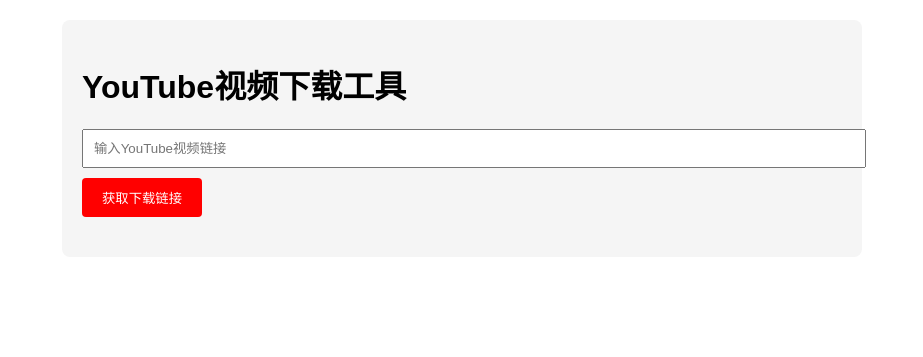
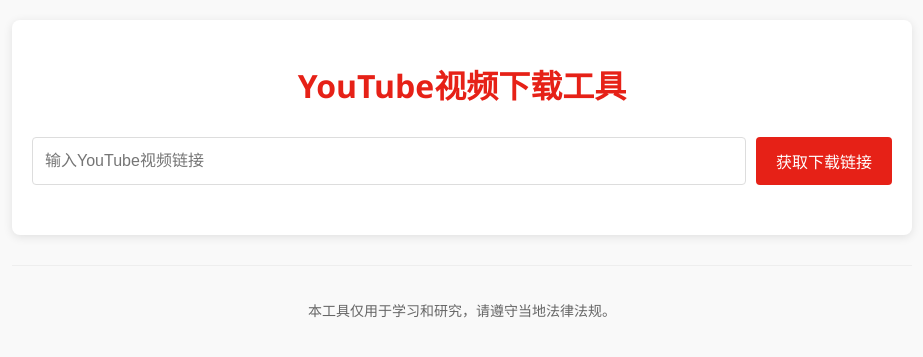
Before and after one commit to zhanghanting/youtube_tool, a Python web app: template templates/index.html in a window 1280 px wide. Shown: the top 357 px of the page, without its empty margins (178-1101 px from the left). Run offline with Jinja, Linux system fonts and the light colour scheme; the template is opened without the code that fills it, so the values that code supplies are empty.

Commit message:
Update index.html

```diff
--- a/templates/index.html
+++ b/templates/index.html
@@ -6,54 +6,112 @@
     <title>YouTube视频下载工具</title>
     <style>
         body {
-            font-family: Arial, sans-serif;
-            max-width: 800px;
+            font-family: 'Segoe UI', Tahoma, Geneva, Verdana, sans-serif;
+            max-width: 900px;
             margin: 0 auto;
             padding: 20px;
+            background-color: #f9f9f9;
+            color: #333;
         }
         .container {
-            background: #f5f5f5;
+            background: white;
             padding: 20px;
             border-radius: 8px;
+            box-shadow: 0 2px 10px rgba(0,0,0,0.1);
+        }
+        h1 {
+            color: #e62117;
+            text-align: center;
+            margin-bottom: 30px;
         }
         .input-group {
-            margin-bottom: 20px;
+            margin-bottom: 30px;
+            display: flex;
+            gap: 10px;
         }
         input[type="text"] {
-            width: 100%;
-            padding: 10px;
-            margin-bottom: 10px;
+            flex: 1;
+            padding: 12px;
+            border: 1px solid #ddd;
+            border-radius: 4px;
+            font-size: 16px;
         }
         button {
-            padding: 10px 20px;
-            background: #ff0000;
+            padding: 12px 20px;
+            background: #e62117;
             color: white;
             border: none;
             border-radius: 4px;
             cursor: pointer;
+            font-size: 16px;
+            transition: background 0.3s;
+        }
+        button:hover {
+            background: #c81e1e;
         }
         #result {
             margin-top: 20px;
         }
+        .video-info {
+            display: flex;
+            margin-bottom: 30px;
+            gap: 20px;
+            align-items: flex-start;
+        }
+        .video-thumbnail {
+            flex-shrink: 0;
+            width: 200px;
+            border-radius: 4px;
+            overflow: hidden;
+        }
+        .video-thumbnail img {
+            width: 100%;
+            height: auto;
+            display: block;
+        }
+        .video-details {
+            flex: 1;
+        }
         .format-item {
-            margin: 10px 0;
-            padding: 10px;
-            background: white;
+            margin: 15px 0;
+            padding: 15px;
+            background: #f5f5f5;
             border-radius: 4px;
+            border-left: 4px solid #e62117;
         }
         .download-link {
-            color: #0066cc;
+            display: inline-block;
+            padding: 8px 15px;
+            background: #2b7de9;
+            color: white;
             text-decoration: none;
+            border-radius: 4px;
+            margin-top: 10px;
+            transition: background 0.3s;
         }
-        .video-info {
-            margin-bottom: 20px;
+        .download-link:hover {
+            background: #1c5bb7;
+        }
+        .loading {
+            text-align: center;
+            padding: 20px;
+            color: #666;
         }
         .error {
-            color: red;
-            padding: 10px;
+            color: #e62117;
+            padding: 15px;
             background-color: #ffe6e6;
             border-radius: 4px;
             margin-top: 10px;
+            border-left: 4px solid #e62117;
+        }
+        .footer {
+            text-align: center;
+            margin-top: 30px;
+            padding-top: 20px;
+            border-top: 1px solid #eee;
+            color: #666;
+            font-size: 14px;
         }
     </style>
 </head>
@@ -61,57 +119,104 @@
     <div class="container">
         <h1>YouTube视频下载工具</h1>
         <div class="input-group">
-            <input type="text" id="videoUrl" placeholder="输入YouTube视频链接">
+            <input type="text" id="videoUrl" placeholder="输入YouTube视频链接" value="">
             <button onclick="getVideoInfo()">获取下载链接</button>
         </div>
         <div id="result"></div>
     </div>
 
+    <div class="footer">
+        <p>本工具仅用于学习和研究，请遵守当地法律法规。</p>
+    </div>
+
     <script>
+        // 提取视频ID
+        function extractVideoId(url) {
+            const regExp = /^.*((youtu.be\/)|(v\/)|(\/u\/\w\/)|(embed\/)|(watch\?))\??v?=?([^#\&\?]*).*/;
+            const match = url.match(regExp);
+            return (match && match[7].length == 11) ? match[7] : null;
+        }
+
+        // 格式化时长
+        function formatDuration(seconds) {
+            if (!seconds) return 'Unknown';
+            const minutes = Math.floor(seconds / 60);
+            seconds = seconds % 60;
+            const hours = Math.floor(minutes / 60);
+            const mins = minutes % 60;
+
+            if (hours) {
+                return `${hours}:${mins.toString().padStart(2, '0')}:${seconds.toString().padStart(2, '0')}`;
+            } else {
+                return `${mins}:${seconds.toString().padStart(2, '0')}`;
+            }
+        }
+
+        // 获取视频信息
         async function getVideoInfo() {
             const videoUrl = document.getElementById('videoUrl').value;
             const resultDiv = document.getElementById('result');
-            resultDiv.innerHTML = '正在获取视频信息...';
+
+            if (!videoUrl || (!videoUrl.includes('youtube.com') && !videoUrl.includes('youtu.be'))) {
+                resultDiv.innerHTML = '<div class="error">请输入有效的YouTube视频链接</div>';
+                return;
+            }
+
+            const videoId = extractVideoId(videoUrl);
+            if (!videoId) {
+                resultDiv.innerHTML = '<div class="error">无法识别视频ID</div>';
+                return;
+            }
+
+            resultDiv.innerHTML = '<div class="loading">正在获取视频信息...</div>';
 
             try {
-                const response = await fetch('/get-video-info', {
-                    method: 'POST',
-                    headers: {
-                        'Content-Type': 'application/x-www-form-urlencoded',
-                    },
-                    body: `video_url=${encodeURIComponent(videoUrl)}`
-                });
+                // 获取视频信息
+                const videoInfoUrl = `https://www.youtube.com/oembed?url=https://www.youtube.com/watch?v=${videoId}&format=json`;
+                const infoResponse = await fetch(videoInfoUrl);
 
-                const data = await response.json();
+                if (!infoResponse.ok) {
+                    throw new Error('无法获取视频信息');
+                }
 
-                if (!response.ok) {
-                    throw new Error(data.detail || '获取视频信息失败');
-                }
+                const videoInfo = await infoResponse.json();
+
+                // 创建视频下载链接
+                // 这里我们创建不同分辨率的链接
+                const formats = [
+                    { quality: '1080p MP4', url: `https://www.y2mate.com/youtube/${videoId}`, resolution: '1080p', ext: 'mp4' },
+                    { quality: '720p MP4', url: `https://www.y2mate.com/youtube/${videoId}`, resolution: '720p', ext: 'mp4' },
+                    { quality: '480p MP4', url: `https://www.y2mate.com/youtube/${videoId}`, resolution: '480p', ext: 'mp4' },
+                    { quality: '360p MP4', url: `https://www.y2mate.com/youtube/${videoId}`, resolution: '360p', ext: 'mp4' },
+                    { quality: '240p MP4', url: `https://www.y2mate.com/youtube/${videoId}`, resolution: '240p', ext: 'mp4' },
+                    { quality: '144p MP4', url: `https://www.y2mate.com/youtube/${videoId}`, resolution: '144p', ext: 'mp4' },
+                    { quality: '1080p WebM', url: `https://www.y2mate.com/youtube/${videoId}`, resolution: '1080p', ext: 'webm' },
+                    { quality: '720p WebM', url: `https://www.y2mate.com/youtube/${videoId}`, resolution: '720p', ext: 'webm' },
+                    { quality: '480p WebM', url: `https://www.y2mate.com/youtube/${videoId}`, resolution: '480p', ext: 'webm' },
+                    { quality: '360p WebM', url: `https://www.y2mate.com/youtube/${videoId}`, resolution: '360p', ext: 'webm' },
+                    { quality: '240p WebM', url: `https://www.y2mate.com/youtube/${videoId}`, resolution: '240p', ext: 'webm' },
+                    { quality: '144p WebM', url: `https://www.y2mate.com/youtube/${videoId}`, resolution: '144p', ext: 'webm' }
+                ];
 
                 let html = `
                     <div class="video-info">
-                        <h2>${data.title}</h2>
-                        <p>作者: ${data.author}</p>
-                        <p>时长: ${data.duration}</p>
-                        ${data.thumbnail ? `<img src="${data.thumbnail}" alt="缩略图" style="max-width: 200px;">` : ''}
+                        <h2>${videoInfo.title}</h2>
+                        <p>作者: ${videoInfo.author}</p>
+                        <p>时长: ${formatDuration(videoInfo.duration)}</p>
+                        ${videoInfo.thumbnail ? `<img src="${videoInfo.thumbnail}" alt="缩略图" style="max-width: 200px;">` : ''}
                     </div>
                     <h3>可用下载格式:</h3>
                 `;
 
-                if (data.formats && data.formats.length > 0) {
-                    data.formats.forEach(format => {
+                formats.forEach(format => {
                     html += `
                         <div class="format-item">
-                                <p>格式: ${format.format_note} (${format.ext})</p>
+                            <p>质量: ${format.quality}</p>
                             <p>分辨率: ${format.resolution}</p>
-                                <p>文件大小: ${format.filesize}</p>
                             <a class="download-link" href="${format.url}" target="_blank" rel="noopener noreferrer">下载</a>
                         </div>
                     `;
                 });
-                } else {
-                    html += '<p>没有找到可用的下载格式</p>';
-                }
 
                 resultDiv.innerHTML = html;
             } catch (error) {
```
Lines whose indentation alone changed are shown as unchanged.
